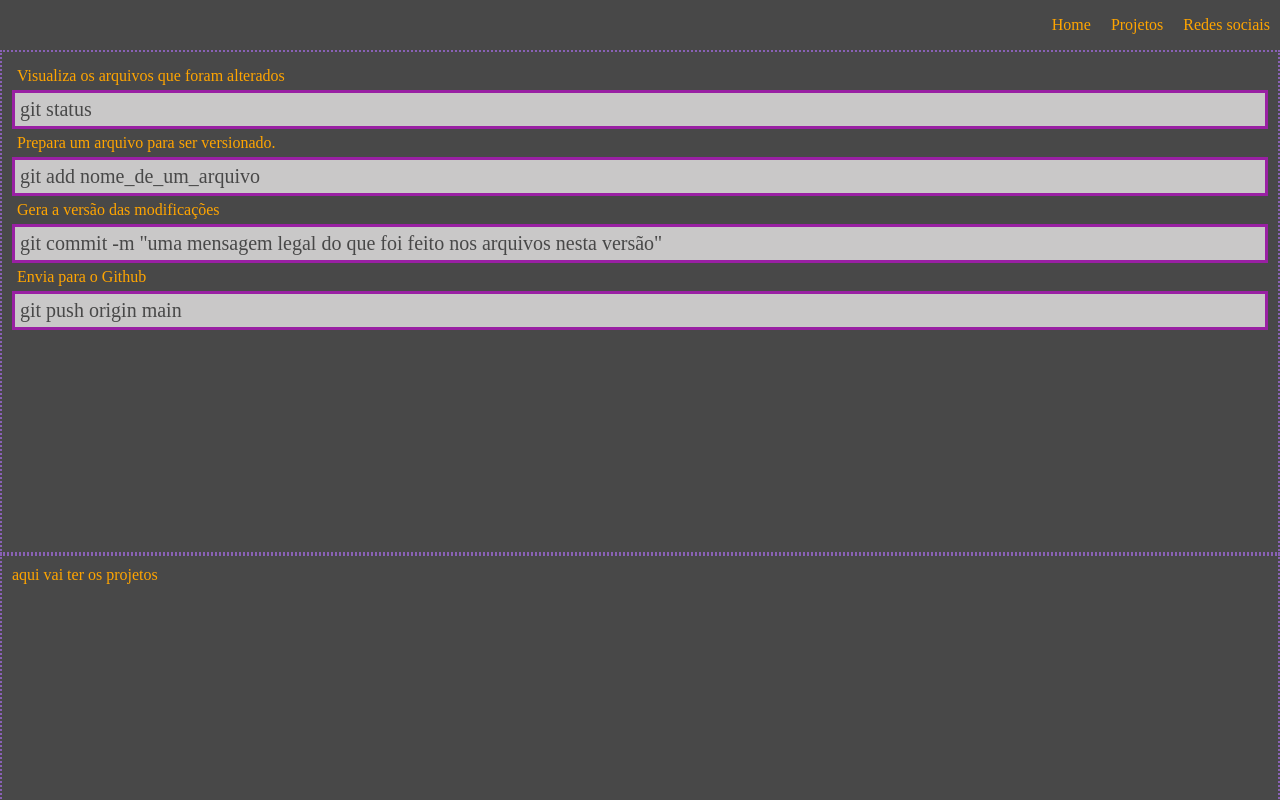
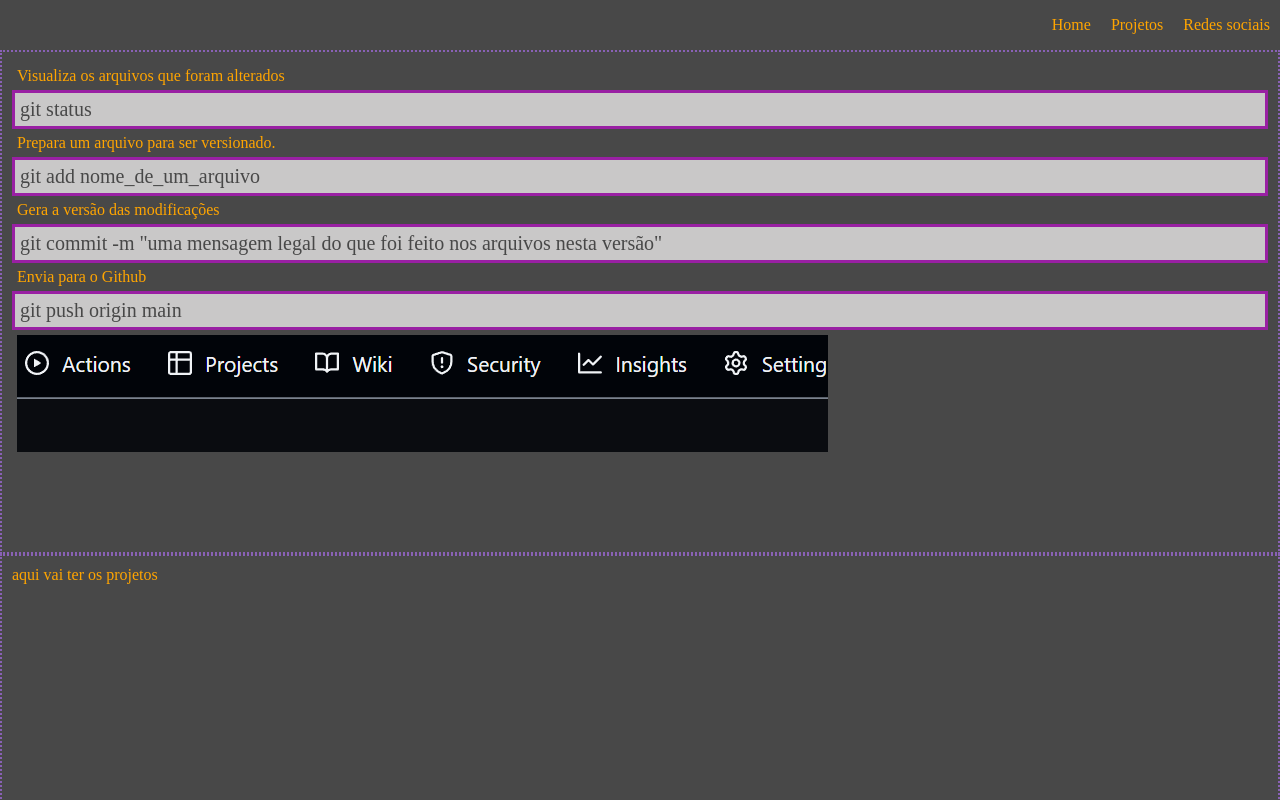
Before and after one commit to caixetovisk/caixetovisk.github.io, a plain HTML site: page index.html in a window 1280 px wide. Shown: the top 800 px of the page. Drawn offline with Linux system fonts and the light colour scheme.

Commit message:
adicionado imagem

```diff
--- a/index.html
+++ b/index.html
@@ -33,7 +33,9 @@
             <p class="comando-git">
                 git push origin main
             </p>
-
+            <p>
+                <img src="./assets/imgs/captura.png"
+            </p>
         </section>
         <section id="projetos">
             aqui vai ter os projetos
```
Also changed, not shown: assets/imgs/captura.png (added).
